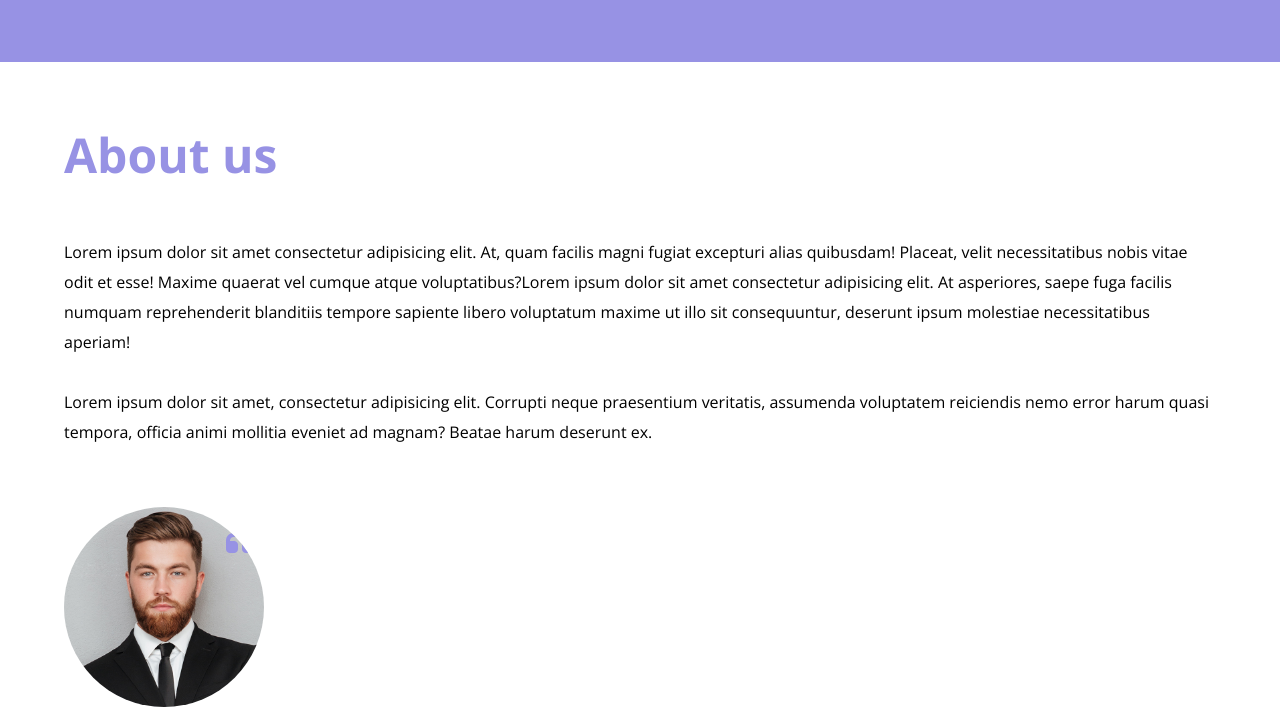
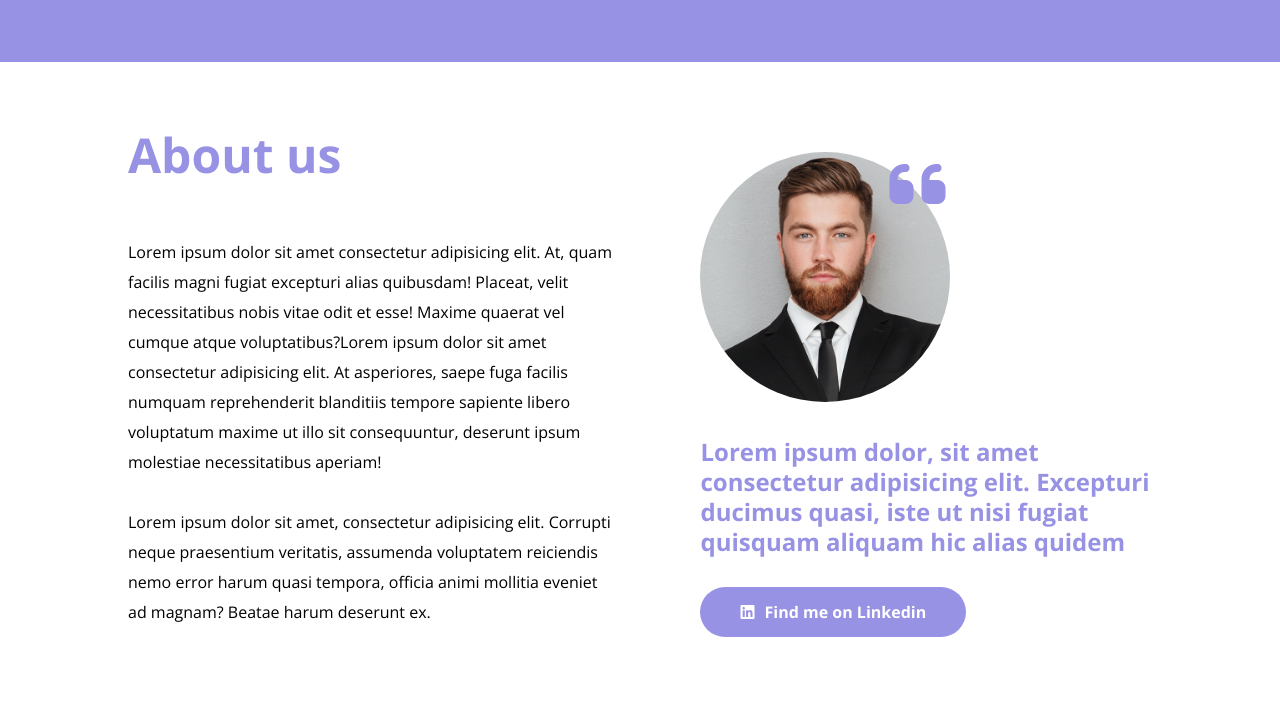
Before and after one commit to Ensick/htmlcss-responsive-layout, a plain HTML site: page index.html in a window 1280 px wide. Shown: the part 3615-4340 px from the top of the page. Drawn offline with nearby package versions, Linux system fonts and the light colour scheme.

Commit message:
Media-query-sezione-5

```diff
--- a/assets/css/style.css
+++ b/assets/css/style.css
@@ -331,17 +331,16 @@ main{
 
 .fa-quote-left{
     position: absolute;
-    top: 20px;
-    right: 10px;
+    top: 0px;
+    right: 5px;
     color: #9792e4;
-    font-size: 2rem;
+    font-size: 4rem;
 }
 
 .about-us-img{
     width: 200px;
     aspect-ratio: 1 / 1;
     border-radius: 50%;
-    overflow: hidden;
     position: relative;
     margin: 30px 0;
 }
@@ -349,6 +348,7 @@ main{
 .about-us-img > img{
     width: 100%;
     height: 100%;
+    border-radius: 50%;
     object-fit: cover;
 }
 
@@ -419,7 +419,7 @@ main{
         padding: 40px 0;
     }
 
-    /* MEDIA-QUERY-SECTION-5-TABLET */
+    /* MEDIA-QUERY-SECTION-4-TABLET */
 
     .cont-flex-4{
         width: 80%;
@@ -431,7 +431,24 @@ main{
         margin-bottom: 25px;
     }
 
+    /* MEDIA-QUERY-SECTION-5-TABLET */
 
+    .cont-flex-5{
+        width: 80%;
+        justify-content: space-between;
+    }
+
+    .flex-basis{
+        flex-basis: calc(96% / 2);
+    }
+
+    .about-us-img{
+        width: 250px;
+    }
+
+    .about-us-text .btn{
+        font-size: 1rem;
+    }
 
 }
 
@@ -521,4 +538,28 @@ main{
     .benefits{
         padding: 30px 0 20px 0;
     }
+
+     /* MEDIA-QUERY-SECTION-5-DESKTOP*/
+
+     .cont-flex-5{
+        width: 80%;
+        justify-content: space-between;
+    }
+
+    .flex-basis{
+        flex-basis: calc(96% / 2);
+    }
+
+    .about-us-img{
+        width: 250px;
+    }
+
+    .about-us-text .btn{
+        font-size: 1rem;
+    }
+
+    .about-us-card{
+        padding-left: 40px;
+    }
+
 }
--- a/index.html
+++ b/index.html
@@ -241,13 +241,13 @@
         <section>
             <div class="cont-flex-5 f-wrap">
 
-                <div class="about-us">
+                <div class="about-us flex-basis">
                     <h2>About us</h2>
                     <p>Lorem ipsum dolor sit amet consectetur adipisicing elit. At, quam facilis magni fugiat excepturi alias quibusdam! Placeat, velit necessitatibus nobis vitae odit et esse! Maxime quaerat vel cumque atque voluptatibus?Lorem ipsum dolor sit amet consectetur adipisicing elit. At asperiores, saepe fuga facilis numquam reprehenderit blanditiis tempore sapiente libero voluptatum maxime ut illo sit consequuntur, deserunt ipsum molestiae necessitatibus aperiam!</p>
                     <p>Lorem ipsum dolor sit amet, consectetur adipisicing elit. Corrupti neque praesentium veritatis, assumenda voluptatem reiciendis nemo error harum quasi tempora, officia animi mollitia eveniet ad magnam? Beatae harum deserunt ex.</p>
                 </div>
 
-                <div class="about-us-card">
+                <div class="about-us-card flex-basis">
                     <div class="about-us-img">
                         <img src="./assets/img/about.jpg" alt="img">
                         <i class="fa-solid fa-quote-left"></i>
```
